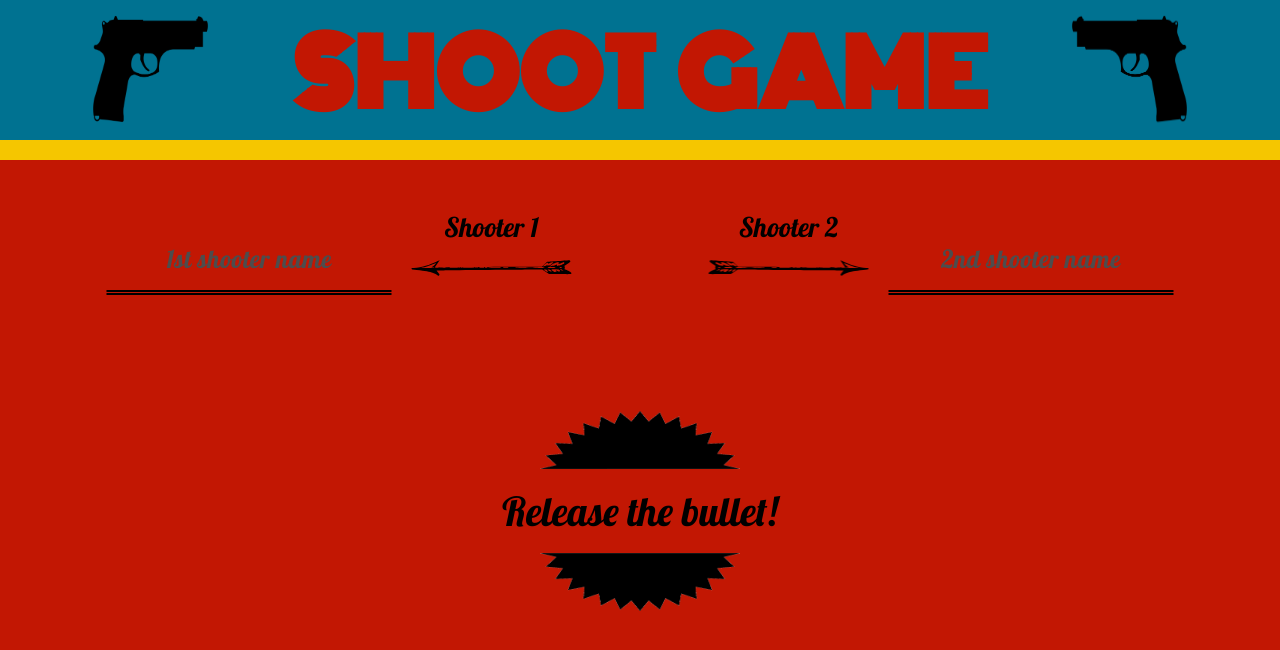
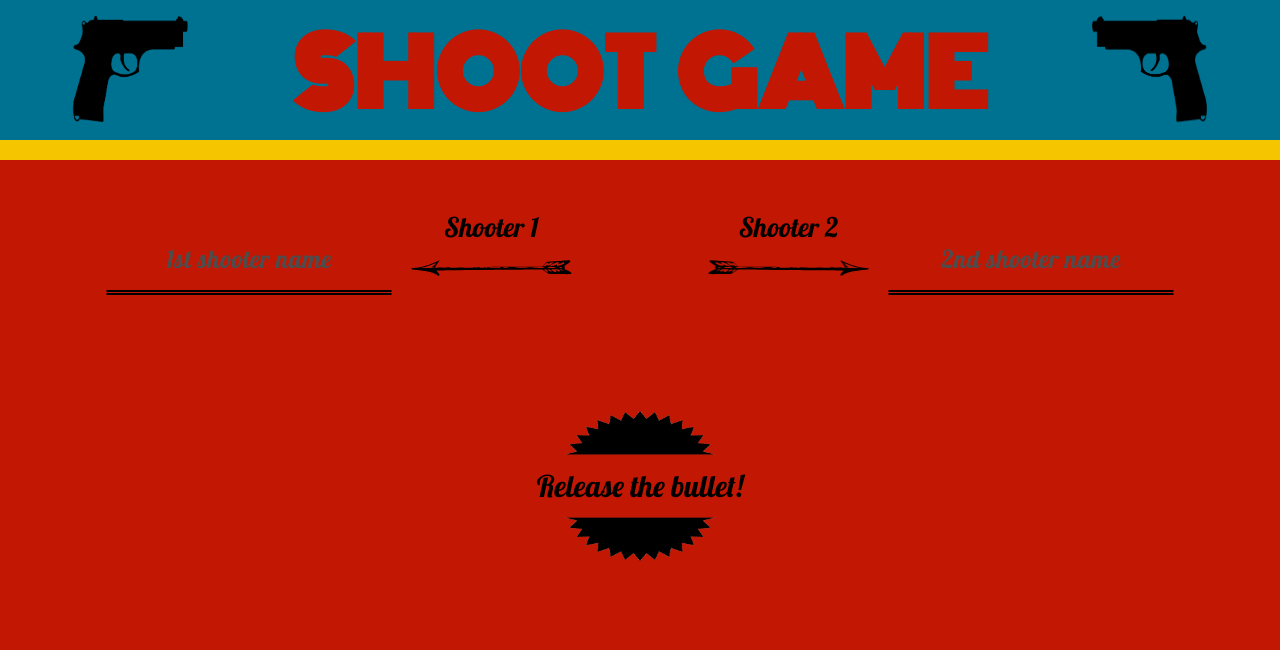
Before and after one commit to mgdsem/shoot-game, a React (Create React App) app: page / in a window 1280 px wide. Shown: the top 650 px of the page. Built offline with nearby package versions, Linux system fonts and the light colour scheme.

Commit message:
part of respo

```diff
--- a/src/styles/base/mixins.scss
+++ b/src/styles/base/mixins.scss
@@ -7,3 +7,33 @@
 @mixin translate($x, $y) {
     transform: translateX($x) translateY($y);
 }
+
+@mixin at-medium-large {
+    @media (min-width: 1120px) {
+        @content;
+    }
+}
+
+@mixin at-medium {
+    @media (min-width: 1040px) {
+        @content;
+    }
+}
+
+@mixin at-medium-small {
+    @media(min-width: 925px) {
+        @content;
+    }
+}
+
+@mixin at-medium-very-small {
+    @media(min-width: 800px) {
+        @content;
+    }
+}
+
+@mixin at-small {
+    @media(min-width: 650px) {
+        @content
+    }
+}
--- a/src/styles/components/Header.scss
+++ b/src/styles/components/Header.scss
@@ -2,16 +2,37 @@
     @include flex-center;
 
     width: 100%;
-    height: 13rem;
+    height: 10rem;
     position: relative;
-    padding-top: 1rem;
+    padding-top: 0.5rem;
     background-color: $header-background-color;
     border-bottom: 2rem solid $border-bottom-header-color;
 
+    @include at-medium-very-small {
+        height: 13rem;
+        padding-top: 1rem;
+    }
+
     &__title {
         font-family: 'Monoton', cursive;
-        font-size: 9rem;
+        font-size: 1.6rem;
         word-spacing: 1rem;
         color: $title-and-game-color;
+
+        @include at-small {
+            font-size: 4rem;
+        }
+
+        @include at-medium-very-small {
+            font-size: 5rem;
+        }
+
+        @include at-medium-small {
+            font-size: 7rem;
+        }
+
+        @include at-medium-large {
+            font-size: 9rem;
+        }
    }
 }
--- a/src/styles/components/boom.scss
+++ b/src/styles/components/boom.scss
@@ -1,6 +1,16 @@
 .boom {
-    width: 20rem;
-    height: 20rem;
+    width: 10rem;
+    height: 10rem;
+
+    @include at-medium {
+        width: 20rem;
+        height: 20rem;
+    }
+
+    @include at-small {
+        width: 15rem;
+        height: 15rem;
+    }
 
     &__wrapper {
         @include flex-center;
@@ -10,10 +20,20 @@
     }
 
     &__text {
-        font-size: 4rem;
+        font-size: 2rem;
         position: absolute;
         font-family: 'Lobster', cursive;
-        width: 30rem;
+        width: 20rem;
+
+        @include at-medium {
+            font-size: 4rem;
+            width: 30rem;
+        }
+
+        @include at-small {
+            font-size: 3rem;
+            width: 25rem;
+        }
 
        &:hover {
            color: $shooter-gold;
--- a/src/styles/components/input.scss
+++ b/src/styles/components/input.scss
@@ -4,22 +4,59 @@
     border-bottom: 0.5rem black double;
     text-align: center;
     padding-bottom: 1.5rem;
-    font-size: 2rem;
+    font-size: 0.8rem;
     font-family: 'Alfa Slab One', cursive;
     color: $shooter-gold;;
     text-shadow: 0.2rem -0.2rem #000;
     letter-spacing: 0.04rem;
     outline: 0;
 
+    @include at-small {
+        font-size: 1.2rem;
+    }
+
+    @include at-medium-very-small {
+        font-size: 1.5rem;
+    }
+
+    @include at-medium {
+        font-size: 2rem;
+    }
+
     &::placeholder {
         font-family: 'Lobster', cursive;
         color: $shooter-placeholder-color;
         text-shadow: none;
-        font-size: 2.5rem;
+        font-size: 1rem;
+
+        @include at-small {
+            font-size: 1.2rem;
+        }
+
+        @include at-medium-very-small {
+            font-size: 2rem;
+        }
+
+        @include at-medium {
+            font-size: 2.5rem;
+        }
+
     }
 
     &__label {
-        font-size: 2.7rem;
+        font-size: 1rem;
+
+        @include at-small {
+            font-size: 1.5rem;
+        }
+
+        @include at-medium-very-small {
+            font-size: 2rem;
+        }
+
+        @include at-medium {
+            font-size: 2.7rem;
+        }
     }
 
     &__label-text {
@@ -27,7 +64,13 @@
         font-family: 'Lobster', cursive;
 
         &:hover {
-            font-size: 2.8rem;
+            @include at-medium-very-small {
+                font-size: 2.8rem
+            }
+
+            @include at-medium {
+                font-size: 2.2rem;
+            }
         }
     }
 
@@ -49,9 +92,25 @@
     }
 
     &__arrow {
-        width: 20rem;
-        height: 8rem;
+        width: 6rem;
+        height: 2rem;
         transform: translateY(-20%);
+
+        @include at-small {
+            width: 10rem;
+            height: 4rem;
+        }
+
+        @include at-medium-very-small {
+            width: 15rem;
+            height: 6rem;
+        }
+
+        @include at-medium {
+            width: 20rem;
+            height: 8rem;
+        }
+
 
         &--is-right {
             transform: rotateY(180deg) translateY(-20%);
--- a/src/styles/components/pistol.scss
+++ b/src/styles/components/pistol.scss
@@ -1,17 +1,53 @@
 .pistol {
-    width: 12rem;
-    height: 12rem;
+    width: 5rem;
+    height: 5rem;
     position: absolute;
-    top: 1rem;
+    top: 3rem;
     display: block;
     border: 0;
     background-color: transparent;
     outline: 0;
     cursor: crosshair;
 
+    @include at-small {
+        width: 7rem;
+        height: 7rem;
+        top: 2rem;
+    }
+
+    @include at-medium-very-small {
+        width: 9rem;
+        height: 9rem;
+        top: 3rem;
+    }
+
+    @include at-medium {
+        height: 12rem;
+        width: 12rem;
+        top: 1rem;
+    }
+
+
     img {
-        width: 12rem;
-        height: 12rem;
+        width: 5rem;
+        height: 5rem;
+        margin-left: 2rem;
+        margin-right: 2rem;
+
+        @include at-small {
+            width: 7rem;
+            height: 7rem;
+        }
+
+        @include at-medium-very-small {
+            width: 9rem;
+            height: 9rem;
+        }
+
+        @include at-medium {
+            width: 12rem;
+            height: 12rem;
+        }
     }
 
     &--right {
```
